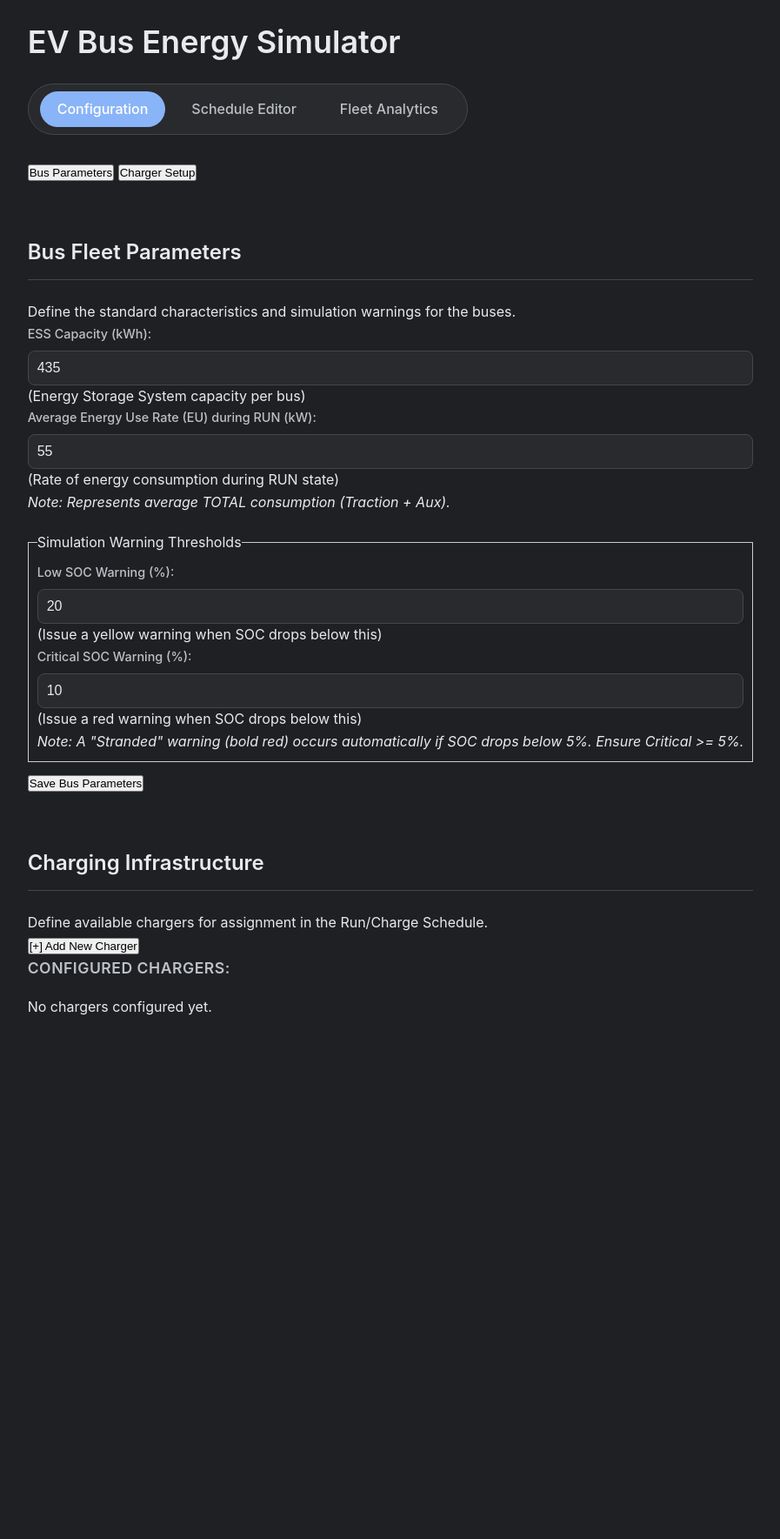
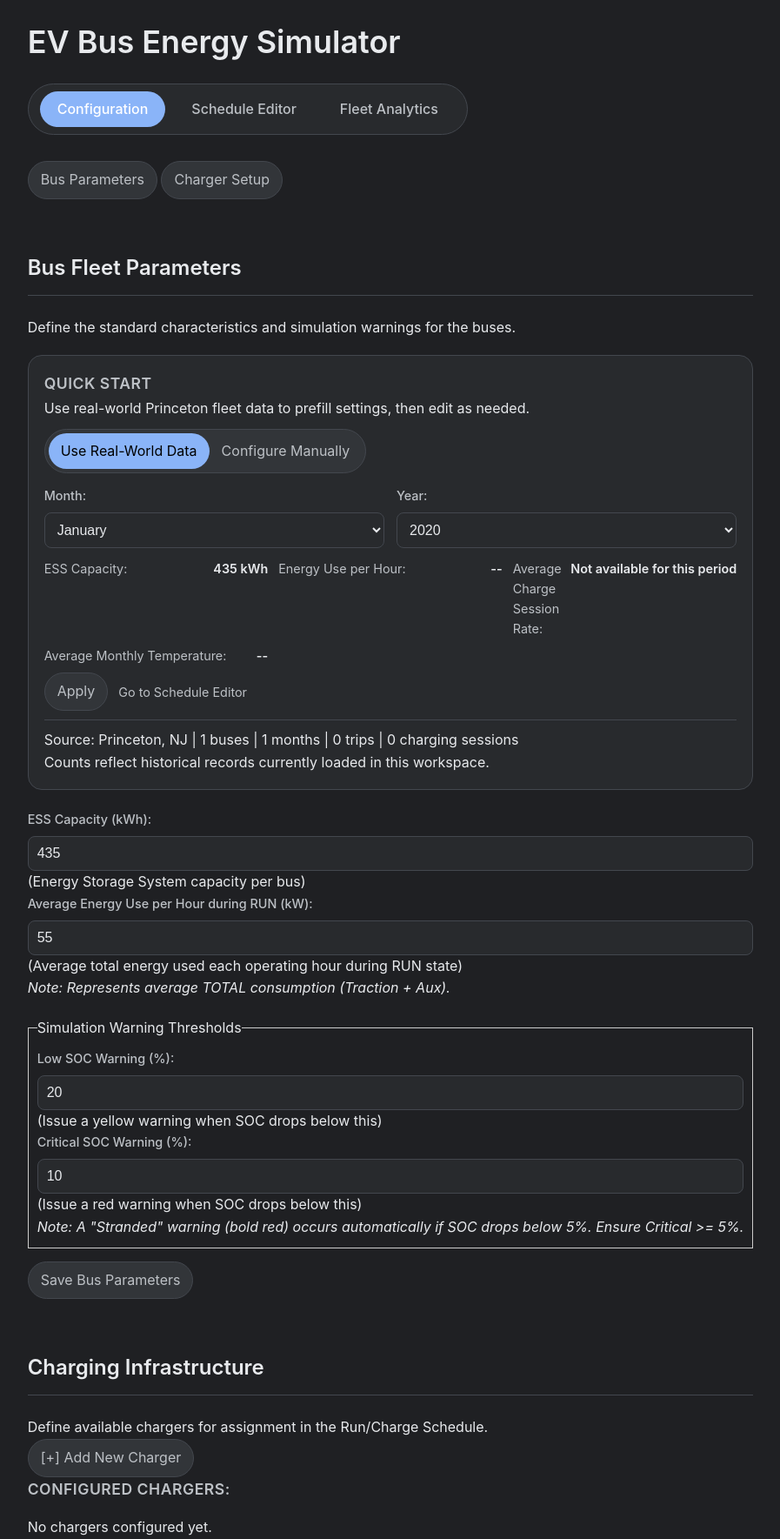
Before and after one commit to pakira70/EV_Bus_Sim, a Flask app: page / in a window 1280 px wide. Shown: the whole page at 87% size, without its empty margins (191-1088 px from the left). Before the commit the page ends 1167 px from the top, so only its background shows below. Run offline with Flask 3, Linux system fonts and the light colour scheme; data comes from the database, SQL or seed files in the repository; tables that the repository leaves empty hold one stand-in row (values such as "Sample post").

Commit message:
Add real-world quick start flow for configuration.
Introduce a Princeton data preset API and a Quick Start panel that pre-fills configuration values, shows provenance context, and surfaces average monthly temperature while keeping controls directly editable.

Made-with: Cursor

```diff
--- a/bus_sim_back/app.py
+++ b/bus_sim_back/app.py
@@ -73,6 +73,16 @@ def analytics(): return render_template('fleet_analytics.html')
 @app.route('/temp_insights')
 def temp_insights_page(): return render_template('temp_insights.html')
 
+def _table_exists(cur, table_name):
+    cur.execute("SELECT name FROM sqlite_master WHERE type='table' AND name = ?", (table_name,))
+    return cur.fetchone() is not None
+
+
+def _column_exists(cur, table_name, column_name):
+    cur.execute(f"PRAGMA table_info({table_name})")
+    cols = [row["name"] for row in cur.fetchall()]
+    return column_name in cols
+
 # --- Bus Parameter API (FOR CONFIG PAGE) ---
 @app.route('/api/bus_params', methods=['GET', 'POST'])
 def bus_params():
@@ -102,6 +112,122 @@ def bus_params():
         except Exception as e:
             conn.close()
             return jsonify({"error": str(e)}), 500
+
+
+@app.route('/api/config_presets/princeton', methods=['GET'])
+def config_presets_princeton():
+    conn = get_db_conn()
+    cur = conn.cursor()
+
+    if not _table_exists(cur, 'operational_segments'):
+        conn.close()
+        return jsonify({"error": "Operational data is unavailable."}), 404
+
+    selected_year = request.args.get('year', type=int)
+    selected_month = request.args.get('month', type=int)
+
+    cur.execute("""
+        SELECT DISTINCT
+            CAST(strftime('%Y', date) AS INTEGER) AS year,
+            CAST(strftime('%m', date) AS INTEGER) AS month
+        FROM operational_segments
+        WHERE date IS NOT NULL
+        ORDER BY year DESC, month DESC
+    """)
+    periods = [dict(row) for row in cur.fetchall() if row['year'] and row['month']]
+
+    if not periods:
+        conn.close()
+        return jsonify({"error": "No historical periods are available."}), 404
+
+    if selected_year is None or selected_month is None:
+        selected_year = periods[0]['year']
+        selected_month = periods[0]['month']
+
+    # Suggested values for selected period
+    period_params = {'year': selected_year, 'month': selected_month}
+    cur.execute("""
+        SELECT
+            SUM(energy_used_kwh) AS total_energy_kwh,
+            SUM(duration_hours) AS total_duration_hours,
+            AVG(average_temperature_f) AS avg_monthly_temp_f
+        FROM operational_segments
+        WHERE activity_type = 'DRIVING'
+          AND CAST(strftime('%Y', date) AS INTEGER) = :year
+          AND CAST(strftime('%m', date) AS INTEGER) = :month
+    """, period_params)
+    period_ops = dict(cur.fetchone() or {})
+
+    suggested_eu_kw = None
+    if period_ops.get('total_duration_hours'):
+        duration = period_ops['total_duration_hours'] or 0
+        if duration > 0:
+            suggested_eu_kw = (period_ops.get('total_energy_kwh') or 0) / duration
+
+    # Prefer default ESS value from configured parameters to keep behavior stable.
+    cur.execute("SELECT ess_capacity_kwh FROM bus_parameters WHERE id = 1")
+    ess_row = cur.fetchone()
+    suggested_ess_kwh = (ess_row['ess_capacity_kwh'] if ess_row else None) or 435
+
+    # Suggested charge rate if charging sessions are present in the selected period.
+    suggested_charge_rate_kw = None
+    if _table_exists(cur, 'charging_sessions'):
+        charge_rate_col = None
+        if _column_exists(cur, 'charging_sessions', 'soc_based_charge_power_kw'):
+            charge_rate_col = 'soc_based_charge_power_kw'
+        elif _column_exists(cur, 'charging_sessions', 'average_charging_power_kw'):
+            charge_rate_col = 'average_charging_power_kw'
+
+        if charge_rate_col:
+            cur.execute(f"""
+                SELECT AVG({charge_rate_col}) AS avg_charge_rate_kw
+                FROM charging_sessions
+                WHERE CAST(strftime('%Y', date) AS INTEGER) = :year
+                  AND CAST(strftime('%m', date) AS INTEGER) = :month
+                  AND {charge_rate_col} > 0
+            """, period_params)
+            charge_row = cur.fetchone()
+            if charge_row and charge_row['avg_charge_rate_kw'] is not None:
+                suggested_charge_rate_kw = charge_row['avg_charge_rate_kw']
+
+    # Provenance metrics are all-time for context.
+    cur.execute("SELECT COUNT(DISTINCT bus) AS bus_count FROM operational_segments")
+    bus_count = (cur.fetchone() or {'bus_count': 0})['bus_count'] or 0
+
+    cur.execute("SELECT COUNT(DISTINCT strftime('%Y-%m', date)) AS month_count FROM operational_segments WHERE date IS NOT NULL")
+    month_count = (cur.fetchone() or {'month_count': 0})['month_count'] or 0
+
+    cur.execute("SELECT COUNT(*) AS trip_count FROM operational_segments WHERE activity_type = 'DRIVING'")
+    trip_count = (cur.fetchone() or {'trip_count': 0})['trip_count'] or 0
+
+    charging_session_count = 0
+    if _table_exists(cur, 'charging_sessions'):
+        cur.execute("SELECT COUNT(*) AS session_count FROM charging_sessions")
+        charging_session_count = (cur.fetchone() or {'session_count': 0})['session_count'] or 0
+
+    conn.close()
+
+    return jsonify({
+        "source": {
+            "id": "princeton_fleet",
+            "label": "Princeton Fleet (real-world)",
+            "location": "Princeton, NJ"
+        },
+        "selected_period": {"year": selected_year, "month": selected_month},
+        "available_periods": periods,
+        "suggested_defaults": {
+            "ess_capacity_kwh": round(float(suggested_ess_kwh), 2) if suggested_ess_kwh is not None else None,
+            "avg_energy_use_kw": round(float(suggested_eu_kw), 2) if suggested_eu_kw is not None else None,
+            "charge_rate_kw": round(float(suggested_charge_rate_kw), 2) if suggested_charge_rate_kw is not None else None,
+            "avg_monthly_temp_f": round(float(period_ops.get('avg_monthly_temp_f')), 1) if period_ops.get('avg_monthly_temp_f') is not None else None
+        },
+        "provenance": {
+            "buses": int(bus_count),
+            "months": int(month_count),
+            "trips": int(trip_count),
+            "charging_sessions": int(charging_session_count)
+        }
+    })
 
 # --- Charger API (FOR CONFIG PAGE) ---
 @app.route('/api/chargers', methods=['GET', 'POST'])
--- a/bus_sim_back/static/css/style.css
+++ b/bus_sim_back/static/css/style.css
@@ -137,6 +137,137 @@ input[type="number"]:focus {
     box-shadow: 0 0 0 2px rgba(138, 180, 248, 0.4);
 }
 
+select,
+input[type="text"] {
+    width: 100%;
+    padding: 10px;
+    border: 1px solid var(--color-border);
+    background-color: var(--color-surface-1);
+    color: var(--color-text-primary);
+    border-radius: var(--border-radius-sm);
+    font-size: 1em;
+}
+
+select:focus,
+input[type="text"]:focus {
+    outline: none;
+    border-color: var(--color-primary);
+    box-shadow: 0 0 0 2px rgba(138, 180, 248, 0.4);
+}
+
+button {
+    border-radius: var(--border-radius-pill);
+    border: 1px solid var(--color-border);
+    background-color: var(--color-surface-2);
+    color: var(--color-text-secondary);
+    padding: 8px 14px;
+    cursor: pointer;
+    font: inherit;
+    transition: background-color 0.2s ease, color 0.2s ease;
+}
+
+button:hover {
+    background-color: var(--color-primary);
+    color: #000;
+}
+
+.quick-start-card {
+    background: var(--color-surface-1);
+    border: 1px solid var(--color-border);
+    border-radius: var(--border-radius-lg);
+    padding: 18px;
+    margin: 18px 0 22px;
+}
+
+.quick-start-head {
+    margin-bottom: 10px;
+}
+
+.quick-start-head h3 {
+    margin-bottom: 2px;
+}
+
+.quick-start-toggle {
+    display: inline-flex;
+    border: 1px solid var(--color-border);
+    border-radius: var(--border-radius-pill);
+    padding: 4px;
+    background: var(--color-surface-2);
+    margin-bottom: 14px;
+}
+
+.quick-start-option {
+    background: transparent;
+    border: none;
+    color: var(--color-text-secondary);
+}
+
+.quick-start-option.active {
+    background: var(--color-primary);
+    color: #000;
+}
+
+.quick-start-grid {
+    display: grid;
+    grid-template-columns: repeat(auto-fit, minmax(180px, 1fr));
+    gap: 14px;
+}
+
+.quick-start-preview {
+    margin: 12px 0 8px;
+    display: grid;
+    grid-template-columns: repeat(auto-fit, minmax(220px, 1fr));
+    gap: 8px 12px;
+}
+
+.quick-start-preview p {
+    font-size: 0.9em;
+    color: var(--color-text-secondary);
+    display: flex;
+    align-items: baseline;
+    gap: 8px;
+    margin: 0;
+}
+
+.quick-start-preview p span {
+    min-width: 0;
+}
+
+.quick-start-preview p strong {
+    color: var(--color-text-primary);
+    font-weight: 600;
+    margin-left: auto;
+    white-space: nowrap;
+    flex-shrink: 0;
+}
+
+.quick-start-actions {
+    display: flex;
+    align-items: center;
+    gap: 12px;
+    flex-wrap: wrap;
+}
+
+.quick-start-link {
+    color: var(--color-text-secondary);
+    text-decoration: none;
+    font-size: 0.9em;
+}
+
+.quick-start-link:hover {
+    color: var(--color-text-primary);
+}
+
+.provenance-note {
+    margin-top: 10px;
+    padding-top: 10px;
+    border-top: 1px solid var(--color-border);
+}
+
+.provenance-note p {
+    margin: 0;
+}
+
 
 /* 5. HELPER CLASSES */
 .hidden { display: none !important; }
--- a/bus_sim_back/static/js/script.js
+++ b/bus_sim_back/static/js/script.js
@@ -48,8 +48,22 @@ document.addEventListener('DOMContentLoaded', function() {
   const cancelChargerDetailsBtn = document.getElementById('cancel-charger-details-btn');
   const chargerListContainer = document.getElementById('charger-list-container');
   const chargerStatus = document.getElementById('charger-status');
+  const quickStartStatus = document.getElementById('quick-start-status');
+  const sourcePrincetonBtn = document.getElementById('config-source-princeton');
+  const sourceManualBtn = document.getElementById('config-source-manual');
+  const quickStartPanel = document.getElementById('princeton-quickstart-panel');
+  const presetMonthSelect = document.getElementById('preset-month');
+  const presetYearSelect = document.getElementById('preset-year');
+  const suggestedEssValue = document.getElementById('suggested-ess-value');
+  const suggestedEuValue = document.getElementById('suggested-eu-value');
+  const suggestedChargeValue = document.getElementById('suggested-charge-value');
+  const suggestedTempValue = document.getElementById('suggested-temp-value');
+  const applyPrincetonDefaultsBtn = document.getElementById('apply-princeton-defaults-btn');
+  const provenanceSummary = document.getElementById('provenance-summary');
 
   let chargers = []; // in-memory list
+  let availablePresetPeriods = [];
+  let currentPresetPayload = null;
 
   // --- Small utilities ---
   const toNum = (v) => {
@@ -68,6 +82,116 @@ document.addEventListener('DOMContentLoaded', function() {
   const dispatchConfigChanged = (what) => {
     try { document.dispatchEvent(new CustomEvent('evsim:config-changed', { detail: { what } })); } catch {}
   };
+  const formatNumber = (value, digits = 2) => {
+    if (value === null || value === undefined || Number.isNaN(Number(value))) return '--';
+    return Number(value).toFixed(digits);
+  };
+  const formatInt = (value) => {
+    if (!Number.isFinite(Number(value))) return '0';
+    return Number(value).toLocaleString();
+  };
+
+  function updateSourceButtons(source) {
+    if (sourcePrincetonBtn) sourcePrincetonBtn.classList.toggle('active', source === 'princeton');
+    if (sourceManualBtn) sourceManualBtn.classList.toggle('active', source !== 'princeton');
+    if (quickStartPanel) quickStartPanel.style.display = source === 'princeton' ? 'block' : 'none';
+  }
+
+  function persistSourceContext(source, year = null, month = null) {
+    try {
+      localStorage.setItem('configSource', source);
+      if (year != null && month != null) {
+        localStorage.setItem('configPeriodYear', String(year));
+        localStorage.setItem('configPeriodMonth', String(month));
+      }
+    } catch {}
+  }
+
+  function updatePresetReadout(payload) {
+    const defaults = payload?.suggested_defaults || {};
+    if (suggestedEssValue) suggestedEssValue.textContent = defaults.ess_capacity_kwh != null ? `${formatNumber(defaults.ess_capacity_kwh, 0)} kWh` : '--';
+    if (suggestedEuValue) suggestedEuValue.textContent = defaults.avg_energy_use_kw != null ? `${formatNumber(defaults.avg_energy_use_kw, 1)} kW` : '--';
+    if (suggestedChargeValue) suggestedChargeValue.textContent = defaults.charge_rate_kw != null ? `${formatNumber(defaults.charge_rate_kw, 1)} kW` : 'Not available for this period';
+    if (suggestedTempValue) suggestedTempValue.textContent = defaults.avg_monthly_temp_f != null ? `${formatNumber(defaults.avg_monthly_temp_f, 1)}°F` : '--';
+
+    const prov = payload?.provenance || {};
+    const source = payload?.source || {};
+    if (provenanceSummary) {
+      provenanceSummary.textContent = `Source: ${source.location || 'Princeton, NJ'} | ${formatInt(prov.buses)} buses | ${formatInt(prov.months)} months | ${formatInt(prov.trips)} trips | ${formatInt(prov.charging_sessions)} charging sessions`;
+    }
+  }
+
+  async function fetchPrincetonPreset(year = null, month = null) {
+    if (!presetMonthSelect || !presetYearSelect) return;
+    try {
+      const params = new URLSearchParams();
+      if (year != null) params.set('year', String(year));
+      if (month != null) params.set('month', String(month));
+      const response = await fetch(`/api/config_presets/princeton?${params.toString()}`);
+      if (!response.ok) throw new Error(`Preset fetch failed: ${response.status}`);
+      const payload = await response.json();
+      currentPresetPayload = payload;
+      availablePresetPeriods = Array.isArray(payload.available_periods) ? payload.available_periods : [];
+
+      const years = [...new Set(availablePresetPeriods.map(p => Number(p.year)).filter(Number.isFinite))].sort((a, b) => b - a);
+      presetYearSelect.innerHTML = years.map(y => `<option value="${y}">${y}</option>`).join('');
+      const selectedYear = Number(payload.selected_period?.year);
+      if (selectedYear) presetYearSelect.value = String(selectedYear);
+
+      const filteredMonths = availablePresetPeriods
+        .filter(p => Number(p.year) === Number(presetYearSelect.value))
+        .map(p => Number(p.month))
+        .filter(Number.isFinite)
+        .sort((a, b) => a - b);
+      presetMonthSelect.innerHTML = filteredMonths.map(m => `<option value="${m}">${new Date(2000, m - 1, 1).toLocaleString(undefined, { month: 'long' })}</option>`).join('');
+      const selectedMonth = Number(payload.selected_period?.month);
+      if (selectedMonth) presetMonthSelect.value = String(selectedMonth);
+
+      updatePresetReadout(payload);
+      persistSourceContext('princeton', payload.selected_period?.year, payload.selected_period?.month);
+    } catch (error) {
+      console.error(error);
+      if (quickStartStatus) displayStatus(quickStartStatus, 'Unable to load Princeton presets. You can still configure manually.', true);
+    }
+  }
+
+  async function refreshPresetForSelection() {
+    if (!presetYearSelect || !presetMonthSelect) return;
+    const year = Number(presetYearSelect.value);
+    const month = Number(presetMonthSelect.value);
+    if (!year || !month) return;
+    await fetchPrincetonPreset(year, month);
+  }
+
+  function applyPresetToConfiguration() {
+    if (!currentPresetPayload) {
+      if (quickStartStatus) displayStatus(quickStartStatus, 'No preset selected yet.', true);
+      return;
+    }
+    const defaults = currentPresetPayload.suggested_defaults || {};
+
+    if (essCapacityInput && defaults.ess_capacity_kwh != null) essCapacityInput.value = String(Math.round(defaults.ess_capacity_kwh));
+    if (euRateInput && defaults.avg_energy_use_kw != null) euRateInput.value = String(defaults.avg_energy_use_kw);
+
+    const chargeRate = defaults.charge_rate_kw;
+    if (Number.isFinite(Number(chargeRate))) {
+      try { localStorage.setItem('quickStartChargeRateKw', String(chargeRate)); } catch {}
+      if (Array.isArray(chargers) && chargers.length === 0) {
+        chargers.push({ name: 'Depot Charger 1', rate: Number(chargeRate) });
+        localStorage.setItem('chargers', JSON.stringify(chargers));
+        renderChargers();
+      }
+    } else {
+      try { localStorage.removeItem('quickStartChargeRateKw'); } catch {}
+    }
+
+    const year = currentPresetPayload.selected_period?.year;
+    const month = currentPresetPayload.selected_period?.month;
+    persistSourceContext('princeton', year, month);
+    saveBusParameters();
+    dispatchConfigChanged('quickStartPreset');
+    if (quickStartStatus) displayStatus(quickStartStatus, 'Real-world values applied. You can edit any field before continuing.');
+  }
 
   // --- Bus parameter save/load ---
   function saveBusParameters() {
@@ -204,7 +328,8 @@ document.addEventListener('DOMContentLoaded', function() {
     if (!chargerData) {
       const nextName = getNextChargerName();
       const last = chargers[chargers.length - 1];
-      const nextRate = (last && typeof last.rate === 'number') ? last.rate : '';
+      const quickStartRate = toNum(localStorage.getItem('quickStartChargeRateKw'));
+      const nextRate = (last && typeof last.rate === 'number') ? last.rate : (Number.isFinite(quickStartRate) ? quickStartRate : '');
       chargerData = { name: nextName, rate: nextRate };
     }
 
@@ -261,7 +386,8 @@ document.addEventListener('DOMContentLoaded', function() {
       try { const stored = localStorage.getItem('chargers'); chargers = stored ? JSON.parse(stored) : []; } catch { chargers = []; }
       const last = chargers[chargers.length - 1];
       const nextName = getNextChargerName();
-      const nextRate = (last && typeof last.rate === 'number') ? last.rate : '';
+      const quickStartRate = toNum(localStorage.getItem('quickStartChargeRateKw'));
+      const nextRate = (last && typeof last.rate === 'number') ? last.rate : (Number.isFinite(quickStartRate) ? quickStartRate : '');
       showChargerForm({ name: nextName, rate: nextRate }, -1);
     });
   }
@@ -269,12 +395,50 @@ document.addEventListener('DOMContentLoaded', function() {
   if (cancelChargerDetailsBtn && chargerFormContainer) {
     cancelChargerDetailsBtn.addEventListener('click', () => { chargerFormContainer.style.display = 'none'; });
   }
+  if (sourcePrincetonBtn) {
+    sourcePrincetonBtn.addEventListener('click', () => {
+      updateSourceButtons('princeton');
+      persistSourceContext('princeton');
+      if (!currentPresetPayload) fetchPrincetonPreset();
+    });
+  }
+  if (sourceManualBtn) {
+    sourceManualBtn.addEventListener('click', () => {
+      updateSourceButtons('manual');
+      persistSourceContext('manual');
+      if (quickStartStatus) displayStatus(quickStartStatus, 'Manual mode selected. Existing values remain editable.');
+    });
+  }
+  if (presetYearSelect) {
+    presetYearSelect.addEventListener('change', async () => {
+      const chosenYear = Number(presetYearSelect.value);
+      const filteredMonths = availablePresetPeriods
+        .filter(p => Number(p.year) === chosenYear)
+        .map(p => Number(p.month))
+        .filter(Number.isFinite)
+        .sort((a, b) => a - b);
+      if (presetMonthSelect) {
+        presetMonthSelect.innerHTML = filteredMonths.map(m => `<option value="${m}">${new Date(2000, m - 1, 1).toLocaleString(undefined, { month: 'long' })}</option>`).join('');
+      }
+      await refreshPresetForSelection();
+    });
+  }
+  if (presetMonthSelect) presetMonthSelect.addEventListener('change', refreshPresetForSelection);
+  if (applyPrincetonDefaultsBtn) applyPrincetonDefaultsBtn.addEventListener('click', applyPresetToConfiguration);
 
   // --- Initial Load ---
   if (document.getElementById('bus-params-content')) {
     loadBusParameters();
     loadChargers();
     switchTab('bus-params');
+
+    const source = localStorage.getItem('configSource') || 'princeton';
+    updateSourceButtons(source);
+    if (source === 'princeton') {
+      const storedYear = toNum(localStorage.getItem('configPeriodYear'));
+      const storedMonth = toNum(localStorage.getItem('configPeriodMonth'));
+      fetchPrincetonPreset(Number.isFinite(storedYear) ? storedYear : null, Number.isFinite(storedMonth) ? storedMonth : null);
+    }
   }
 
   // --- Editor helpers exposed globally ---
--- a/bus_sim_back/templates/index.html
+++ b/bus_sim_back/templates/index.html
@@ -31,6 +31,44 @@
                 <h2>Bus Fleet Parameters</h2>
                 <p>Define the standard characteristics and simulation warnings for the buses.</p>
 
+                <section class="quick-start-card" aria-labelledby="quick-start-title">
+                    <div class="quick-start-head">
+                        <h3 id="quick-start-title">Quick Start</h3>
+                        <p class="helper-text">Use real-world Princeton fleet data to prefill settings, then edit as needed.</p>
+                    </div>
+                    <div class="quick-start-toggle" role="tablist" aria-label="Configuration source">
+                        <button id="config-source-princeton" class="quick-start-option active" type="button" data-source="princeton">Use Real-World Data</button>
+                        <button id="config-source-manual" class="quick-start-option" type="button" data-source="manual">Configure Manually</button>
+                    </div>
+                    <div id="princeton-quickstart-panel" class="quick-start-panel">
+                        <div class="quick-start-grid">
+                            <div class="form-group">
+                                <label for="preset-month">Month:</label>
+                                <select id="preset-month"></select>
+                            </div>
+                            <div class="form-group">
+                                <label for="preset-year">Year:</label>
+                                <select id="preset-year"></select>
+                            </div>
+                        </div>
+                        <div class="quick-start-preview">
+                            <p><span>ESS Capacity:</span><strong id="suggested-ess-value">--</strong></p>
+                            <p><span>Energy Use per Hour:</span><strong id="suggested-eu-value">--</strong></p>
+                            <p><span>Average Charge Session Rate:</span><strong id="suggested-charge-value">--</strong></p>
+                            <p><span>Average Monthly Temperature:</span><strong id="suggested-temp-value">--</strong></p>
+                        </div>
+                        <div class="quick-start-actions">
+                            <button id="apply-princeton-defaults-btn" type="button">Apply</button>
+                            <a class="quick-start-link" href="{{ url_for('editor') }}">Go to Schedule Editor</a>
+                        </div>
+                        <p id="quick-start-status" class="status-message"></p>
+                    </div>
+                    <div class="provenance-note" aria-live="polite">
+                        <p id="provenance-summary">Source: Princeton, NJ fleet dataset.</p>
+                        <p class="helper-text">Counts reflect historical records currently loaded in this workspace.</p>
+                    </div>
+                </section>
+
                 <div class="form-group">
                     <label for="ess-capacity">ESS Capacity (kWh):</label>
                     <input type="number" id="ess-capacity" value="435" min="1">
@@ -38,9 +76,9 @@
                 </div>
 
                 <div class="form-group">
-                    <label for="eu-rate">Average Energy Use Rate (EU) during RUN (kW):</label>
+                    <label for="eu-rate">Average Energy Use per Hour during RUN (kW):</label>
                     <input type="number" id="eu-rate" value="55" min="0">
-                     <p class="helper-text">(Rate of energy consumption during RUN state)</p>
+                     <p class="helper-text">(Average total energy used each operating hour during RUN state)</p>
                      <p class="helper-text"><em>Note: Represents average TOTAL consumption (Traction + Aux).</em></p>
                 </div>
 
```
